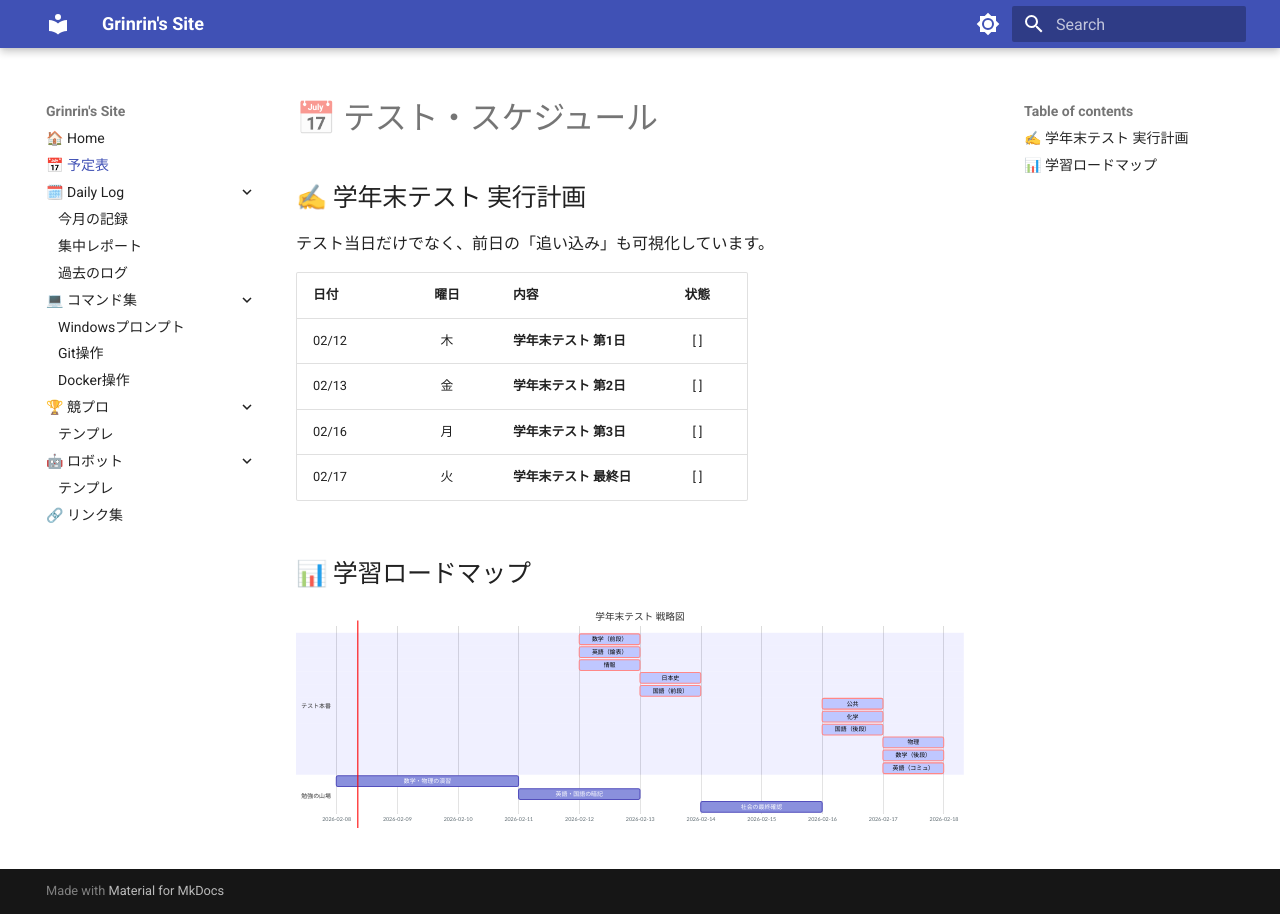
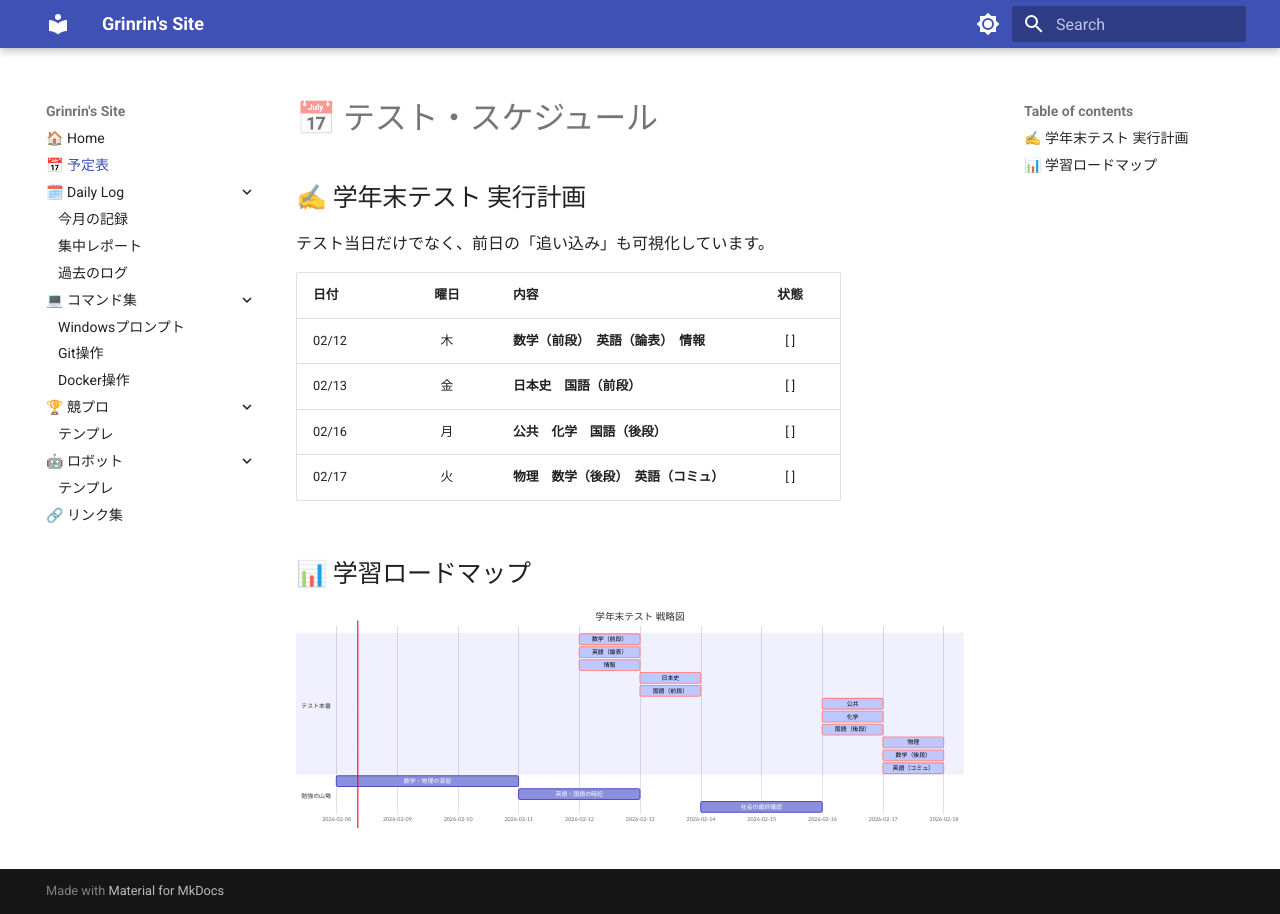
Before and after one commit to Grinrin1108/my-site, an MkDocs documentation site: the page built from docs/schedule/schedule.md, in a window 1280 px wide. Built offline with MkDocs 1.6.1 and Material for MkDocs 9.7.7, drawn with Linux system fonts in a browser that asks for light colours.

Commit message:
2026/02/08 17:26

````diff
--- a/docs/schedule/schedule.md
+++ b/docs/schedule/schedule.md
@@ -5,10 +5,10 @@
 
 | 日付 | 曜日 | 内容 | 状態 |
 | :--- | :---: | :--- | :---: |
-| 02/12 | 木 | **学年末テスト 第1日** | [ ] |
-| 02/13 | 金 | **学年末テスト 第2日** | [ ] |
-| 02/16 | 月 | **学年末テスト 第3日** | [ ] |
-| 02/17 | 火 | **学年末テスト 最終日** | [ ] |
+| 02/12 | 木 | **数学（前段）　英語（論表）　情報** | [ ] |
+| 02/13 | 金 | **日本史　国語（前段）** | [ ] |
+| 02/16 | 月 | **公共　化学　国語（後段）** | [ ] |
+| 02/17 | 火 | **物理　数学（後段）　英語（コミュ）** | [ ] |
 
 ## 📊 学習ロードマップ
 ```mermaid
````
